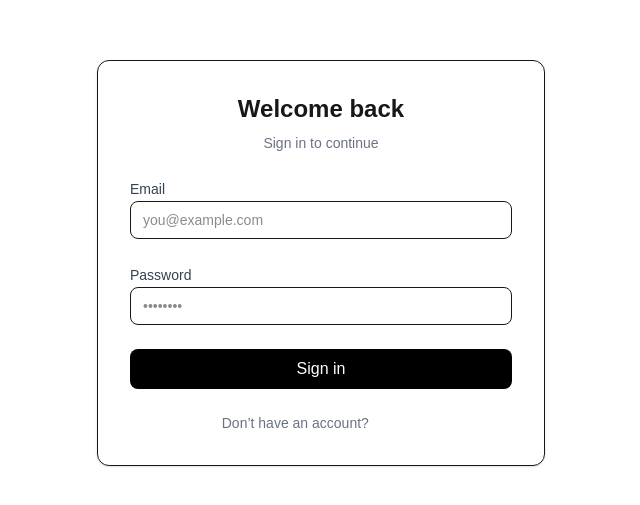
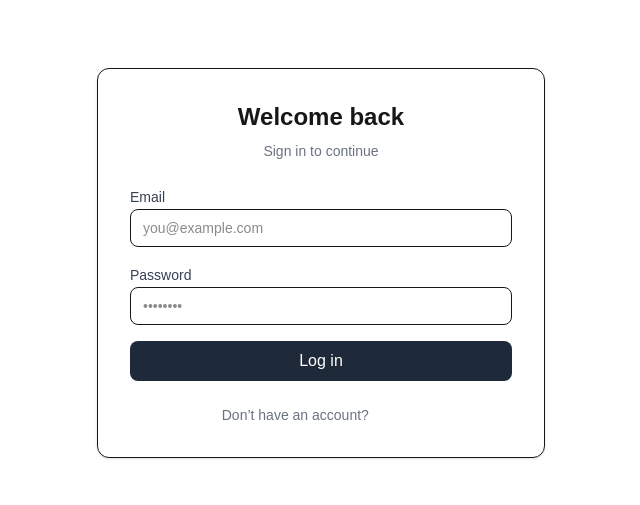
Before and after one commit to shubh24raut/llm-ai-chatbot-assistant, a Next.js app: page /login in a window 1280 px wide. Shown: the part 137-642 px from the top of the page, without its empty margins (319-959 px from the left). Built offline with nearby package versions, Linux system fonts and the light colour scheme; no server answers.

Commit message:
feat: login with user using supa

```diff
--- /dev/null
+++ b/app/api/auth/login/route.js
@@ -0,0 +1,41 @@
+import { NextResponse } from "next/server";
+import { createServerClient } from "@supabase/ssr";
+
+export async function POST(req) {
+  const { email, password } = await req.json();
+
+  // Create a response that can store cookies
+  const res = NextResponse.next();
+
+  const supabase = createServerClient(
+    process.env.NEXT_PUBLIC_SUPABASE_URL,
+    process.env.NEXT_PUBLIC_SUPABASE_PUBLISHABLE_DEFAULT_KEY,
+    {
+      cookies: {
+        get(name) {
+          return req.cookies.get(name)?.value;
+        },
+        set(name, value, options) {
+          res.cookies.set(name, value, options); // 🔥 Set cookies on RESPONSE
+        },
+        remove(name, options) {
+          res.cookies.set(name, "", { ...options, maxAge: 0 });
+        },
+      },
+    }
+  );
+
+  const { data, error } = await supabase.auth.signInWithPassword({
+    email,
+    password,
+  });
+
+  if (error) {
+    return NextResponse.json({ error: error.message }, { status: 401 });
+  }
+
+  // 🔥 Redirect after successful login WITH COOKIES
+  return NextResponse.redirect(new URL("/chat", req.url), {
+    headers: res.headers, // ⬅️ THIS ensures cookies go to browser
+  });
+}
--- a/app/chat/page.jsx
+++ b/app/chat/page.jsx
@@ -4,7 +4,6 @@ import React from 'react'
 import ChatHeader from '../components/ChatHeader'
 import ChatMessage from '../components/ChatMessage'
 import ChatFooter from '../components/ChatFooter'
-import { useChat } from '../hooks/useChat'
 
 const ChatPage = () => {
     const { isLoading, messages, sendMessage, clearAllChat } = useChat();
--- /dev/null
+++ b/app/hooks/useLogin.js
@@ -0,0 +1,3 @@
+export const useLogin = ()=>{
+
+}
--- a/app/login/page.jsx
+++ b/app/login/page.jsx
@@ -1,27 +1,60 @@
 "use client";
 
+import { useRouter } from "next/navigation";
+import { useForm } from "react-hook-form";
+
 export default function LoginPage() {
+
+  const route = useRouter()
+
+  const {
+    register,
+    handleSubmit,
+    formState: { errors, isSubmitting },
+  } = useForm();
+
+  const onSubmit = async (data) => {
+    const { email, password } = data;
+    try {
+      const res = await fetch('/api/auth/login', {
+        method: 'POST',
+        headers: {
+          'Content-Type': 'application/json'
+        },
+        body: JSON.stringify({
+          email,
+          password
+        })
+      })
+      if (res) {
+        route.push('/chat')
+      }
+    } catch (error) {
+      alert(error?.message)
+    }
+  };
+
   return (
     <div className="min-h-screen flex items-center justify-center px-4">
       <div className="w-full max-w-md  border rounded-xl shadow-sm p-8 space-y-6">
         {/* Header */}
         <div className="space-y-2 text-center">
           <h1 className="text-2xl font-semibold">Welcome back</h1>
-          <p className="text-sm text-gray-500">
-            Sign in to continue
-          </p>
+          <p className="text-sm text-gray-500">Sign in to continue</p>
         </div>
-
+        <form onSubmit={handleSubmit(onSubmit)} className="space-y-4">
           {/* Email */}
           <div className="space-y-1">
-          <label className="text-sm font-medium text-gray-700">
-            Email
-          </label>
+            <label className="text-sm font-medium text-gray-700">Email</label>
             <input
               type="email"
               placeholder="you@example.com"
+              {...register("email", { required: true })}
               className="w-full px-3 py-2 border rounded-lg text-sm focus:outline-none focus:ring-2 focus:ring-black"
             />
+            {errors.email && (
+              <p className="text-xs text-red-500">Email is required</p>
+            )}
           </div>
 
           {/* Password */}
@@ -32,26 +65,27 @@ export default function LoginPage() {
             <input
               type="password"
               placeholder="••••••••"
+              {...register("password", { required: true })}
               className="w-full px-3 py-2 border rounded-lg text-sm focus:outline-none focus:ring-2 focus:ring-black"
             />
+
+            {errors.password && (
+              <p className="text-xs text-red-500">Password is required</p>
+            )}
           </div>
 
           {/* Actions */}
           {/* <div className="flex items-center justify-between text-sm">
-          <label className="flex items-center gap-2">
-            <input type="checkbox" className="rounded border-gray-300" />
-            Remember me
-          </label>
-
           <button className="text-gray-600 hover:text-black">
             Forgot password?
           </button>
         </div> */}
 
           {/* Login Button */}
-        <button className="w-full bg-black text-white py-2 rounded-lg hover:bg-gray-900 transition">
-          Sign in
+          <button className="w-full bg-gray-800 text-white py-2 rounded-lg hover:bg-gray-900 transition">
+            {isSubmitting ? "Logging in..." : "Log in"}
           </button>
+        </form>
 
         {/* Divider */}
         {/* <div className="flex items-center gap-4">
@@ -68,7 +102,7 @@ export default function LoginPage() {
         {/* Footer */}
         <p className="text-center text-sm text-gray-500">
           Don’t have an account?{" "}
-          <span className="text-black font-medium cursor-pointer text-white">
+          <span className=" font-medium cursor-pointer text-white">
             Sign up
           </span>
         </p>
--- a/middleware.js
+++ b/middleware.js
@@ -1,8 +1,22 @@
+// middleware.js - at ROOT of project
 import { NextResponse } from "next/server";
-import { createMiddlewareClient } from "./supabase/middleware";
+import { createServerClient } from "@supabase/ssr";
 
 export async function middleware(request) {
-  const { supabase, response } = createMiddlewareClient(request);
+  const response = NextResponse.next();
+
+  const supabase = createServerClient(
+    process.env.NEXT_PUBLIC_SUPABASE_URL,
+    process.env.NEXT_PUBLIC_SUPABASE_PUBLISHABLE_DEFAULT_KEY,
+    {
+      cookies: {
+        get: (name) => request.cookies.get(name)?.value,
+        set: (name, value, options) => response.cookies.set(name, value, options),
+        remove: (name, options) =>
+          response.cookies.set(name, "", { ...options, maxAge: 0 }),
+      },
+    }
+  );
 
   const {
     data: { user },
--- a/package.json
+++ b/package.json
@@ -14,7 +14,8 @@
     "lucide-react": "^0.561.0",
     "next": "16.0.10",
     "react": "19.2.1",
-    "react-dom": "19.2.1"
+    "react-dom": "19.2.1",
+    "react-hook-form": "^7.69.0"
   },
   "devDependencies": {
     "@tailwindcss/postcss": "^4",
--- a/supabase/client.js
+++ b/supabase/client.js
@@ -1,5 +1,6 @@
 import { createBrowserClient } from "@supabase/ssr";
-const supabaseUrl = process.env.NEXT_PUBLIC_SUPABASE_URL;
-const supabaseKey = process.env.NEXT_PUBLIC_SUPABASE_PUBLISHABLE_DEFAULT_KEY;
 
-export const supabase = createBrowserClient(supabaseUrl, supabaseKey);
+export const supabase = createBrowserClient(
+  process.env.NEXT_PUBLIC_SUPABASE_URL,
+  process.env.NEXT_PUBLIC_SUPABASE_PUBLISHABLE_DEFAULT_KEY
+);
```
Also changed, not shown: app/context/useAuth.jsx (+2 -6 lines), 1 other file (tests, documents, lock files or other folders). Lines whose indentation alone changed are shown as unchanged.
